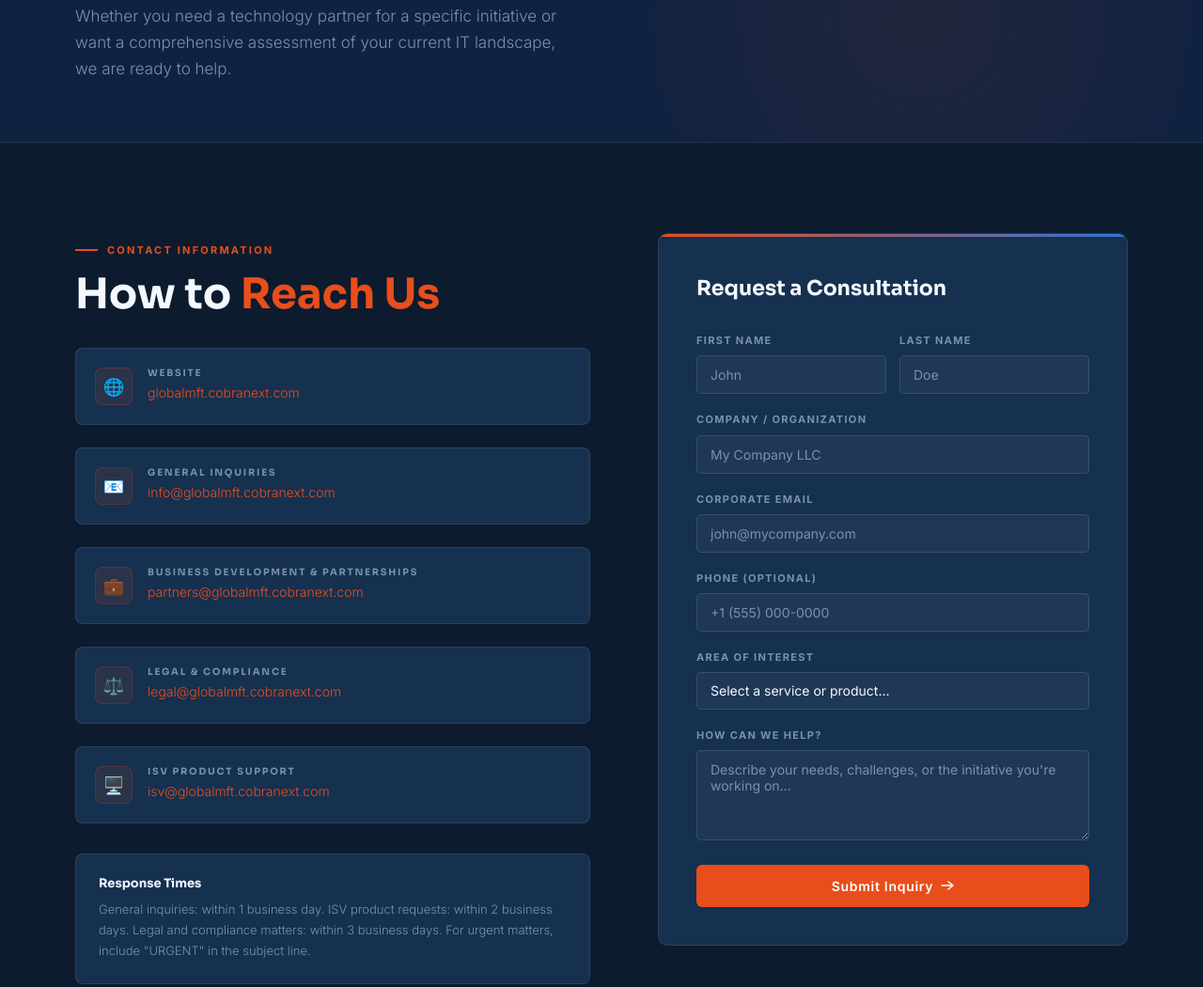
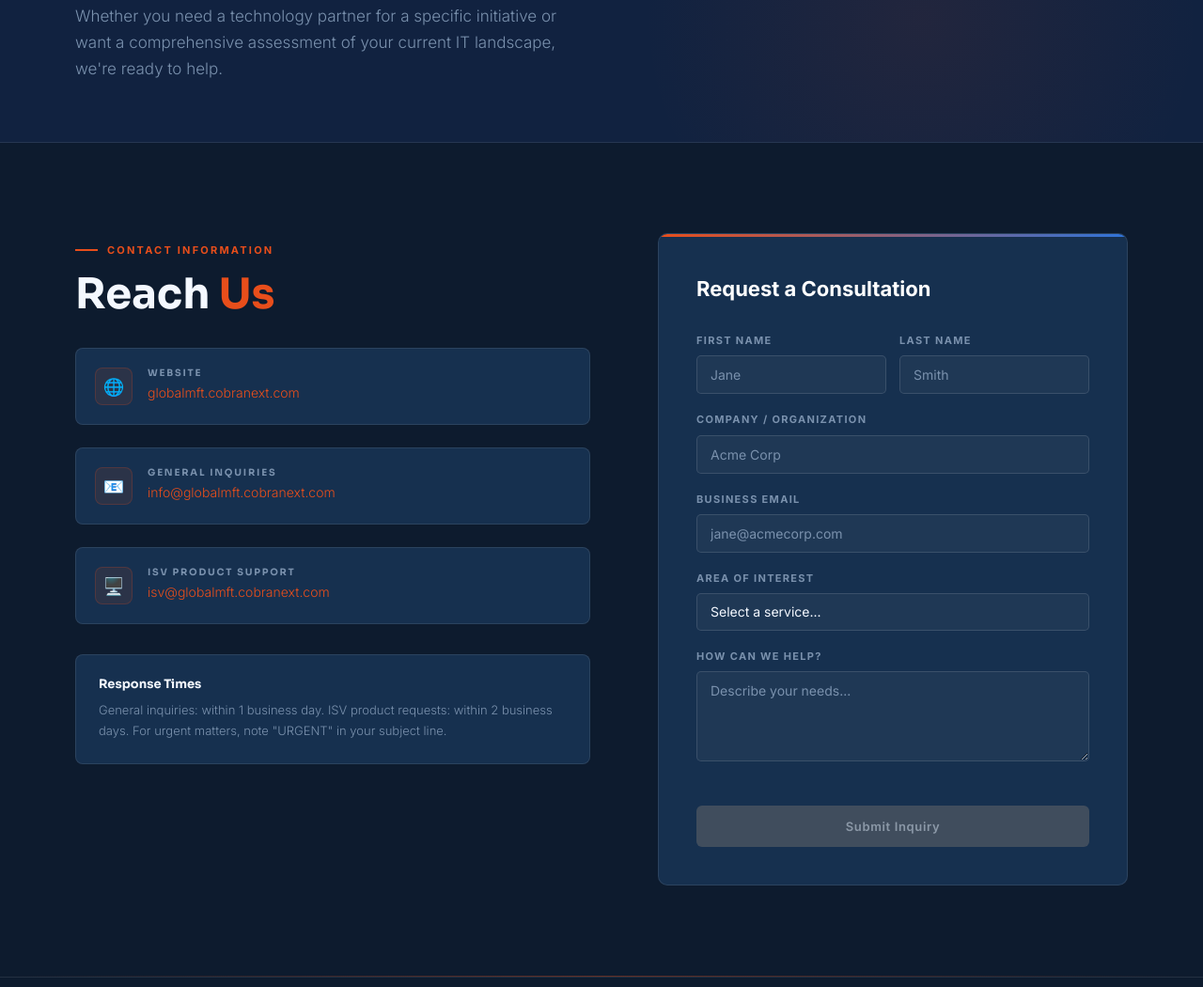
Before and after one commit to jmandradecuadra/globalmft-site, a website: page pages/contact.html in a window 1280 px wide. Shown: the part 320-1370 px from the top of the page at 94% size. Drawn offline with Linux system fonts and the light colour scheme.

Commit message:
rolling back to previous commit

```diff
--- a/pages/contact.html
+++ b/pages/contact.html
@@ -3,12 +3,17 @@
   <head>
     <meta charset="UTF-8" />
     <meta name="viewport" content="width=device-width, initial-scale=1.0" />
-    <title>Contact — Global MFT</title>
+    <title>Contact Global MFT</title>
     <meta
       name="description"
-      content="Contact Global MFT for enterprise technology consulting, ISV product inquiries, and partnership opportunities."
+      content="Contact Global MFT for business technology consulting and ISV product inquiries."
     />
     <link rel="stylesheet" href="../css/global.css" />
+    <script
+      src="https://challenges.cloudflare.com/turnstile/v0/api.js"
+      async
+      defer
+    ></script>
     <style>
       .contact-layout {
         display: grid;
@@ -62,9 +67,7 @@
         color: var(--orange);
         transition: opacity var(--transition);
       }
-      .ci-body a:hover {
-        opacity: 0.8;
-      }
+
       .contact-form-wrap {
         background: var(--surface);
         border: 1px solid var(--border);
@@ -82,13 +85,27 @@
         height: 3px;
         background: linear-gradient(90deg, var(--orange), var(--blue-mid));
       }
-      .form-title {
-        font-size: 22px;
-        font-weight: 700;
-        color: var(--white);
-        margin-bottom: 28px;
-        font-family: "Sora", sans-serif;
+
+      /* ESTILO DEL MENSAJE DE ÉXITO (VERDE) */
+      #success-msg {
+        display: none;
+        margin-top: 20px;
+        padding: 15px;
+        background: rgba(40, 167, 69, 0.15);
+        border: 1px solid #28a745;
+        color: #28a745;
+        border-radius: 6px;
+        text-align: center;
+        font-size: 14px;
+        font-weight: 600;
       }
+
+      .btn-primary:disabled {
+        opacity: 0.5;
+        cursor: not-allowed;
+        filter: grayscale(1);
+      }
+
       @media (max-width: 1024px) {
         .contact-layout {
           grid-template-columns: 1fr;
@@ -97,7 +114,6 @@
       }
     </style>
   </head>
-
   <body>
     <div id="announce-bar"></div>
     <div id="site-header-placeholder"></div>
@@ -107,10 +123,8 @@
         <div class="breadcrumb">
           <a href="../index.html">Home</a><span>›</span><span>Contact</span>
         </div>
-        <div class="eyebrow">Contact Us</div>
-        <h1>
-          Let's Start a <span style="color: var(--orange)">Conversation</span>
-        </h1>
+        <div class="eyebrow">Get In Touch</div>
+        <h1>Start a <span style="color: var(--orange)">Conversation</span></h1>
         <p
           style="
             color: var(--muted);
@@ -120,7 +134,7 @@
           "
         >
           Whether you need a technology partner for a specific initiative or
-          want a comprehensive assessment of your current IT landscape, we are
+          want a comprehensive assessment of your current IT landscape, we're
           ready to help.
         </p>
       </div>
@@ -133,10 +147,9 @@
             <div class="reveal">
               <div class="eyebrow">Contact Information</div>
               <h2 style="margin-bottom: 32px">
-                How to <span class="text-orange">Reach Us</span>
+                Reach <span class="text-orange">Us</span>
               </h2>
             </div>
-
             <div class="contact-info reveal">
               <div class="ci-item">
                 <div class="ci-icon">🌐</div>
@@ -149,7 +162,6 @@
                   </p>
                 </div>
               </div>
-
               <div class="ci-item">
                 <div class="ci-icon">📧</div>
                 <div class="ci-body">
@@ -161,31 +173,6 @@
                   </p>
                 </div>
               </div>
-
-              <div class="ci-item">
-                <div class="ci-icon">💼</div>
-                <div class="ci-body">
-                  <h4>Business Development & Partnerships</h4>
-                  <p>
-                    <a href="mailto:partners@globalmft.cobranext.com"
-                      >partners@globalmft.cobranext.com</a
-                    >
-                  </p>
-                </div>
-              </div>
-
-              <div class="ci-item">
-                <div class="ci-icon">⚖️</div>
-                <div class="ci-body">
-                  <h4>Legal & Compliance</h4>
-                  <p>
-                    <a href="mailto:legal@globalmft.cobranext.com"
-                      >legal@globalmft.cobranext.com</a
-                    >
-                  </p>
-                </div>
-              </div>
-
               <div class="ci-item">
                 <div class="ci-icon">🖥️</div>
                 <div class="ci-body">
@@ -221,133 +208,117 @@
               </h4>
               <p style="font-size: 13px; color: var(--muted); line-height: 1.7">
                 General inquiries: within 1 business day. ISV product requests:
-                within 2 business days. Legal and compliance matters: within 3
-                business days. For urgent matters, include "URGENT" in the
-                subject line.
+                within 2 business days. For urgent matters, note "URGENT" in
+                your subject line.
               </p>
             </div>
           </div>
 
-          <!-- RIGHT COLUMN — FORM -->
           <div class="contact-form-wrap reveal reveal-delay-2">
-            <div class="form-title">Request a Consultation</div>
+            <div
+              class="form-title"
+              style="
+                font-size: 22px;
+                font-weight: 700;
+                color: #fff;
+                margin-bottom: 28px;
+              "
+            >
+              Request a Consultation
+            </div>
 
-            <form class="contact-form" id="contact-form">
+            <form
+              class="contact-form"
+              id="contact-form"
+              method="POST"
+              action="/submit"
+            >
               <div class="form-row">
                 <div class="form-group">
-                  <label>First Name</label>
-                  <input
+                  <label>First Name</label
+                  ><input
                     type="text"
                     name="first_name"
-                    placeholder="John"
+                    placeholder="Jane"
                     required
                   />
                 </div>
-
                 <div class="form-group">
-                  <label>Last Name</label>
-                  <input
+                  <label>Last Name</label
+                  ><input
                     type="text"
                     name="last_name"
-                    placeholder="Doe"
+                    placeholder="Smith"
                     required
                   />
                 </div>
               </div>
-
               <div class="form-group">
-                <label>Company / Organization</label>
-                <input
+                <label>Company / Organization</label
+                ><input
                   type="text"
                   name="company"
-                  placeholder="My Company LLC"
+                  placeholder="Acme Corp"
                   required
                 />
               </div>
-
               <div class="form-group">
-                <label>Corporate Email</label>
-                <input
+                <label>Business Email</label
+                ><input
                   type="email"
                   name="email"
-                  placeholder="john@mycompany.com"
+                  placeholder="jane@acmecorp.com"
                   required
-                />
-              </div>
-
-              <div class="form-group">
-                <label>Phone (optional)</label>
-                <input
-                  type="tel"
-                  name="phone"
-                  placeholder="+1 (555) 000-0000"
                 />
               </div>
 
               <div class="form-group">
                 <label>Area of Interest</label>
                 <select name="interest" required>
-                  <option value="">Select a service or product…</option>
-
-                  <optgroup label="Consulting Services">
-                    <option>IT Strategy & Planning</option>
-                    <option>Cloud Solutions</option>
-                    <option>Cybersecurity & Compliance</option>
-                    <option>Digital Transformation</option>
-                    <option>Business Analytics</option>
-                    <option>Telecom & Connectivity</option>
-                    <option>Operational Efficiency</option>
-                  </optgroup>
-
-                  <optgroup label="ISV Products">
-                    <option value="zelle">Zelle Verification Platform</option>
-                    <option value="ixm">IXM Portal (Waitlist)</option>
-                    <option>WhatsApp Business Compliance</option>
-                  </optgroup>
-
-                  <optgroup label="Other">
-                    <option>Partnership / Reseller</option>
-                    <option>General Inquiry</option>
-                  </optgroup>
+                  <option value="">Select a service...</option>
+                  <option value="IT Strategy">IT Strategy & Planning</option>
+                  <option value="Cloud Solutions">Cloud Solutions</option>
+                  <option value="Cybersecurity">
+                    Cybersecurity & Compliance
+                  </option>
+                  <option value="Zelle Platform">
+                    Zelle Verification Platform
+                  </option>
                 </select>
               </div>
 
               <div class="form-group">
-                <label>How Can We Help?</label>
-                <textarea
+                <label>How Can We Help?</label
+                ><textarea
                   name="message"
-                  placeholder="Describe your needs, challenges, or the initiative you're working on…"
+                  placeholder="Describe your needs..."
                   required
                 ></textarea>
               </div>
 
-              <!-- TURNSTILE -->
               <div
-                class="cf-turnstile"
-                data-sitekey="0x4AAAAAACvYqFbuqNwB9lmt"
-              ></div>
+                style="display: flex; justify-content: center; margin: 20px 0"
+              >
+                <div
+                  class="cf-turnstile"
+                  data-sitekey="0x4AAAAAACvYqFbuqNwB9lmt"
+                  data-callback="unlock"
+                ></div>
+              </div>
 
               <button
                 type="submit"
+                id="submit-btn"
                 class="btn btn-primary"
-                style="
-                  width: 100%;
-                  justify-content: center;
-                  font-size: 14px;
-                  padding: 14px;
-                "
+                disabled
+                style="width: 100%; justify-content: center; padding: 14px"
               >
                 Submit Inquiry
-                <svg width="14" height="14" viewBox="0 0 14 14" fill="none">
-                  <path
-                    d="M1 7h12M8 3l5 4-5 4"
-                    stroke="currentColor"
-                    stroke-width="1.5"
-                    stroke-linecap="round"
-                    stroke-linejoin="round"
-                  />
-                </svg>
               </button>
+
+              <div id="success-msg">
+                ✓ Inquiry sent successfully. We will contact you soon!
+              </div>
             </form>
           </div>
         </div>
@@ -355,39 +326,27 @@
     </section>
 
     <div id="site-footer-placeholder"></div>
-
     <script src="../js/nav.js"></script>
     <script>
-      GMFTNav.inject("../", "en");
+      GMFTNav.inject("../");
     </script>
     <script src="../js/main.js"></script>
 
-    <!-- TURNSTILE SCRIPT -->
-    <script
-      src="https://challenges.cloudflare.com/turnstile/v0/api.js"
-      async
-      defer
-    ></script>
+    <script>
+      function unlock() {
+        document.getElementById("submit-btn").disabled = false;
+      }
 
-    <script>
       (function () {
-        var p = new URLSearchParams(window.location.search);
-        var interest = p.get("interest");
-        if (interest) {
-          var sel = document.querySelector('select[name="interest"]');
-          if (sel) {
-            for (var i = 0; i < sel.options.length; i++) {
-              if (
-                sel.options[i].value.toLowerCase() === interest.toLowerCase() ||
-                sel.options[i].text
-                  .toLowerCase()
-                  .indexOf(interest.toLowerCase()) !== -1
-              ) {
-                sel.options[i].selected = true;
-                break;
-              }
-            }
-          }
+        const urlParams = new URLSearchParams(window.location.search);
+        if (urlParams.get("status") === "success") {
+          // Mostrar el mensaje verde abajo
+          document.getElementById("success-msg").style.display = "block";
+          // Opcional: Deshabilitar campos para evitar doble envío
+          const fields = document
+            .getElementById("contact-form")
+            .querySelectorAll("input, select, textarea, button");
+          fields.forEach((f) => (f.disabled = true));
         }
       })();
     </script>
```
